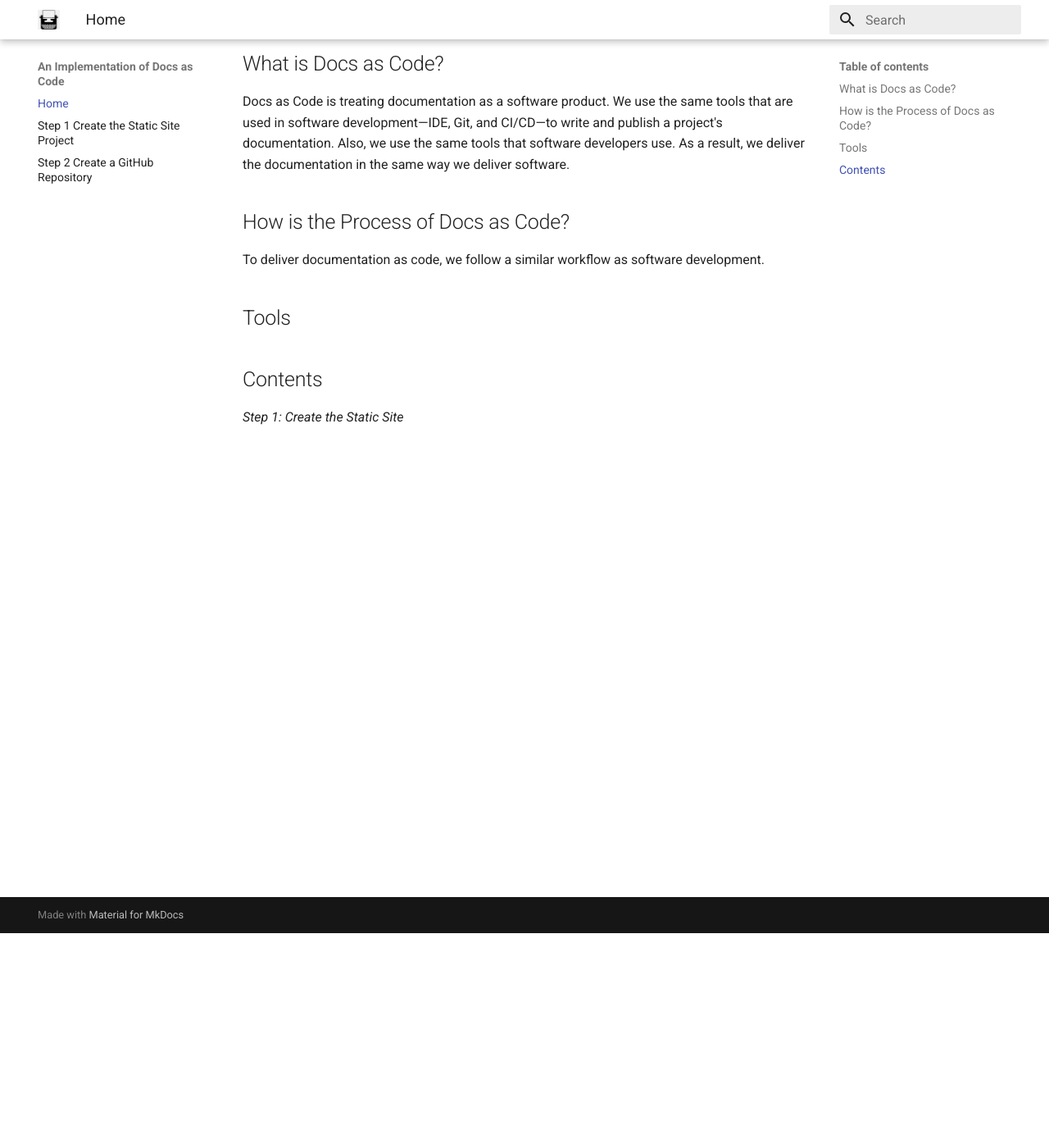
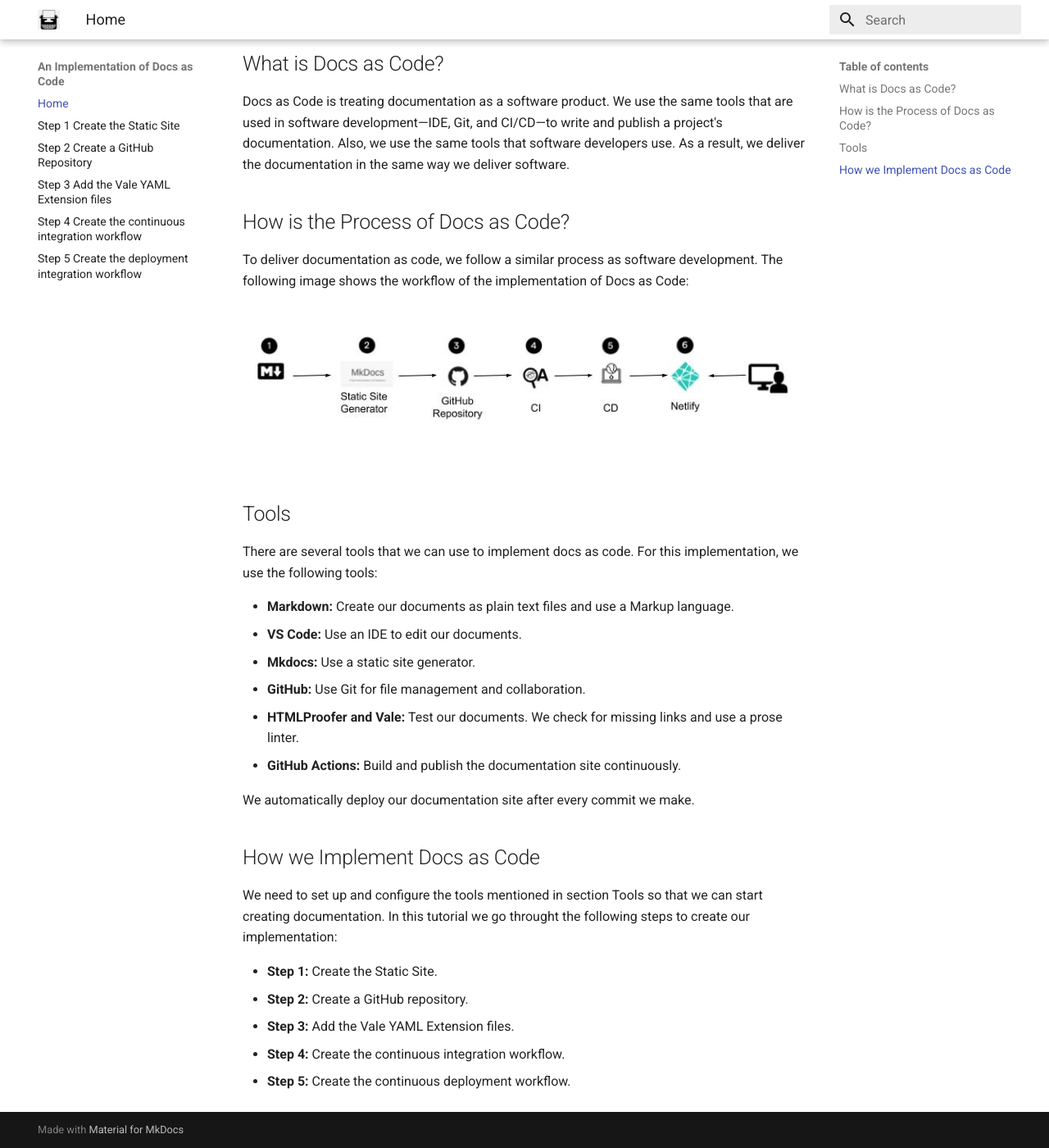
Before and after one commit to lilianabs/docops-implementation, an MkDocs documentation site: the page built from docs/index.md, in a window 1280 px wide and 1400 px high, scrolled down 262 px. Shown: the whole window at 82% size. Built offline with MkDocs 1.6.1 and Material for MkDocs 9.7.7, drawn with Linux system fonts in a browser that asks for light colours.

Commit message:
created toc for the docs

```diff
--- a/docs/index.md
+++ b/docs/index.md
@@ -8,10 +8,29 @@ Docs as Code is treating documentation as a software product. We use the same to
 
 ## How is the Process of Docs as Code?
 
-To deliver documentation as code, we follow a similar workflow as software development.
+To deliver documentation as code, we follow a similar process as software development. The following image shows the workflow of the implementation of Docs as Code:
+
+![docs-as-code-workflow](images/An-Implementation-of-Docs-as-Code.png)
 
 ## Tools
 
-## Contents
+There are several tools that we can use to implement docs as code. For this implementation, we use the following tools:
 
-*Step 1: Create the Static Site*
+* **Markdown:** Create our documents as plain text files and use a Markup language.
+* **VS Code:** Use an IDE to edit our documents.
+* **Mkdocs:** Use a static site generator.
+* **GitHub:** Use Git for file management and collaboration.
+* **HTMLProofer and Vale:** Test our documents. We check for missing links and use a prose linter.
+* **GitHub Actions:** Build and publish the documentation site continuously.
+
+We automatically deploy our documentation site after every commit we make.
+
+## How we Implement Docs as Code
+
+We need to set up and configure the tools mentioned in section Tools so that we can start creating documentation. In this tutorial we go throught the following steps to create our implementation:
+
+* **Step 1:** Create the Static Site.
+* **Step 2:** Create a GitHub repository.
+* **Step 3:** Add the Vale YAML Extension files.
+* **Step 4:** Create the continuous integration workflow.
+* **Step 5:** Create the continuous deployment workflow.
--- a/mkdocs.yml
+++ b/mkdocs.yml
@@ -8,5 +8,8 @@ theme:
     accent: white
 nav:
   - Home: index.md
-  - Step 1 Create the Static Site Project: step1.md
+  - Step 1 Create the Static Site: step1.md
   - Step 2 Create a GitHub Repository: step2.md
+  - Step 3 Add the Vale YAML Extension files: step3.md
+  - Step 4 Create the continuous integration workflow: step4.md
+  - Step 5 Create the deployment integration workflow: step5.md
```
Also changed, not shown: docs/images/An-Implementation-of-Docs-as-Code.png (added), docs/step5.md (added).
